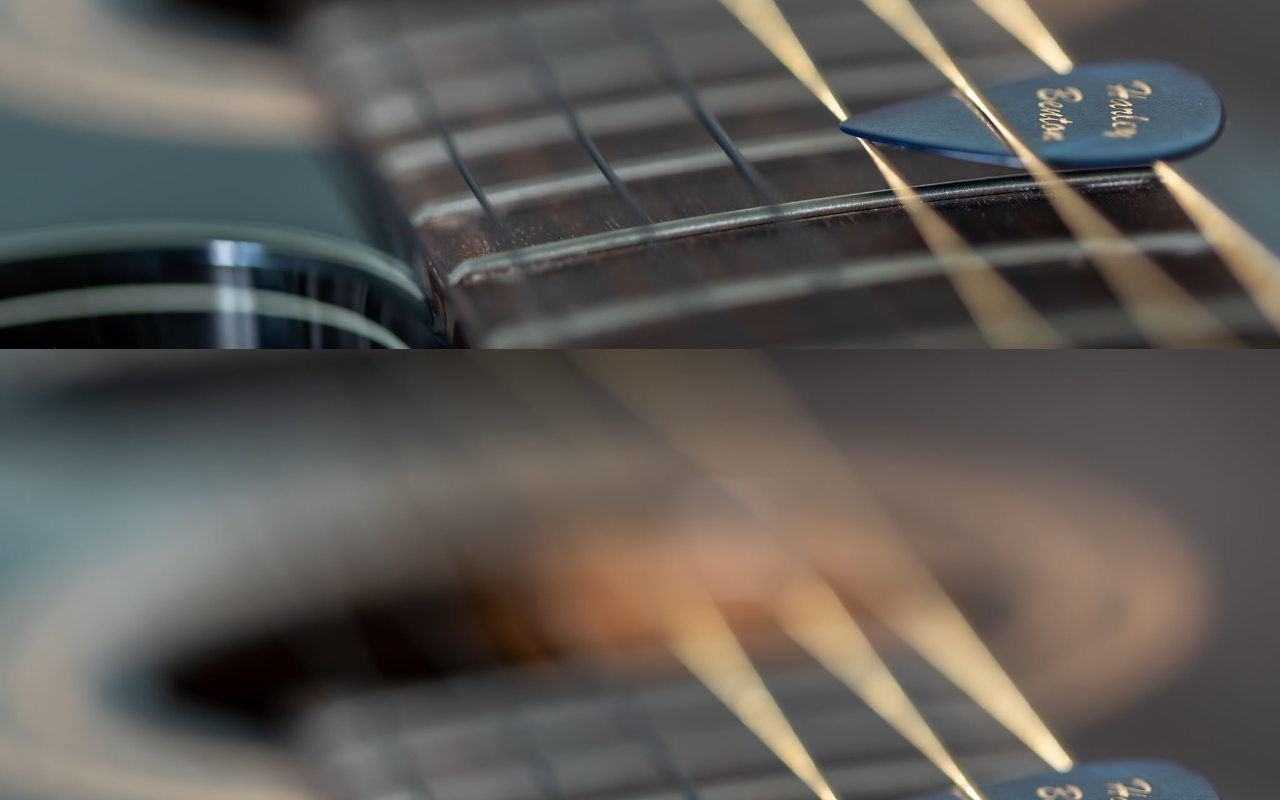
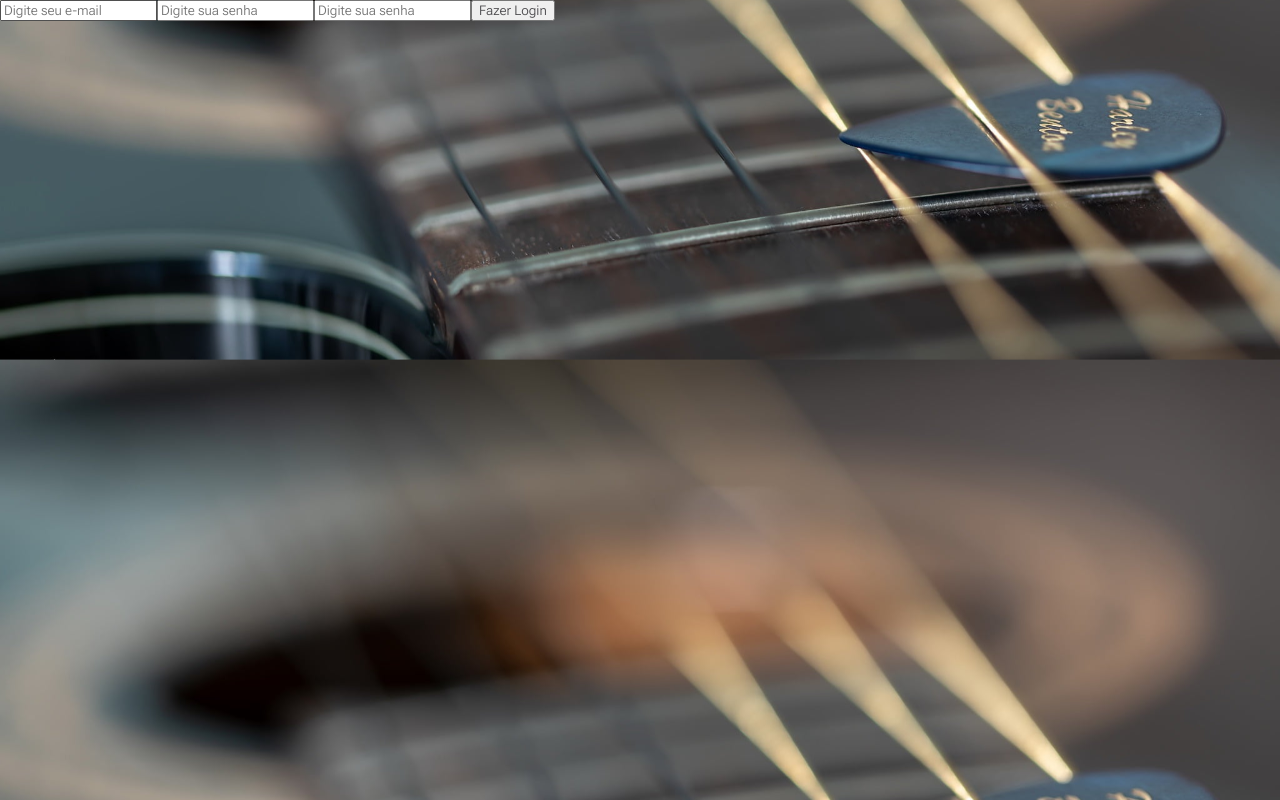
Before and after one commit to DarlanMendes/escola-ponto-musical, a React (Create React App) app: page /Login in a window 1280 px wide. Before the commit this address had no page. Built offline with nearby package versions, Linux system fonts and the light colour scheme.

Commit message:
Adição da tela de login e da API para firebase

```diff
--- a/package.json
+++ b/package.json
@@ -6,6 +6,7 @@
     "@testing-library/jest-dom": "^5.16.4",
     "@testing-library/react": "^13.3.0",
     "@testing-library/user-event": "^13.5.0",
+    "firebase": "^9.9.2",
     "react": "^18.2.0",
     "react-dom": "^18.2.0",
     "react-router-dom": "^6.3.0",
--- /dev/null
+++ b/src/Api.js
@@ -0,0 +1,13 @@
+import { app } from './Firebase'
+import { signInWithEmailAndPassword } from "firebase/auth";
+
+export default {
+
+  Login: async (auth, email, password)=>{
+
+
+
+  return  await signInWithEmailAndPassword(auth, email, password);
+
+  }
+}
--- a/src/App.js
+++ b/src/App.js
@@ -5,6 +5,7 @@ import Home from './pages/Home/Home';
 import Student from './pages/Student/Student';
 import Teacher from './pages/Teacher/Teacher';
 import Manager from './pages/Manager/Manager';
+import Login from './pages/Login/Login'
 import Navbar from './components/Navbar';
 
 function App() {
@@ -20,7 +21,7 @@ function App() {
           <Route path="/Student" element={<Student />} />
           <Route path="/Teacher" element={<Teacher />} />
           <Route path="/Manager" element={<Manager />} />
-
+          <Route path='/Login' element={<Login/>}/>
 
 
         </Routes>
--- /dev/null
+++ b/src/Firebase.js
@@ -0,0 +1,20 @@
+// Import the functions you need from the SDKs you need
+import { initializeApp } from "firebase/app";
+
+// TODO: Add SDKs for Firebase products that you want to use
+// https://firebase.google.com/docs/web/setup#available-libraries
+
+// Your web app's Firebase configuration
+// For Firebase JS SDK v7.20.0 and later, measurementId is optional
+const firebaseConfig = {
+  apiKey: "AIzaSyB3Zelx-CtVXn_ZEMFj-K9rZ7bJY6tEir8",
+  authDomain: "escola-ponto-musical.firebaseapp.com",
+  projectId: "escola-ponto-musical",
+  storageBucket: "escola-ponto-musical.appspot.com",
+  messagingSenderId: "367208620820",
+  appId: "1:367208620820:web:f01d7b24717d93771f5801",
+  measurementId: "G-09PV5F5LRY"
+};
+
+// Initialize Firebase
+export const app = initializeApp(firebaseConfig);
--- a/src/pages/Home/Home.jsx
+++ b/src/pages/Home/Home.jsx
@@ -63,6 +63,7 @@ const Home = () => {
                 <button onClick={() => { setSlideShow(false); setPosition(-100) }}>História</button>
                 <button onClick={() => { setSlideShow(false); setPosition(-200) }}>Visão</button>
                 <button onClick={() => { setSlideShow(false); setPosition(-300) }}>Contato</button>
+                <button onClick={()=>{window.location.pathname='/Login'}}>Login</button>
             </nav>
             <div className='home' style={{ transform: `translateX(${position}vw)` }}>
 
--- /dev/null
+++ b/src/pages/Login/Login.jsx
@@ -0,0 +1,54 @@
+
+import { useState } from 'react';
+import Api from '../../Api'
+import { getAuth} from "firebase/auth";
+const Login = () => {
+
+    const [email, setEmail] = useState('');
+    const [password, setPassword] = useState('');
+    const [confirmPassword, setConfirmPassword] = useState('');
+    const auth = getAuth();
+
+
+    function handleLogin(){
+        if(password===confirmPassword){
+            Api.Login(auth,email,password).then((userCredential) => {
+                // Signed in
+                const user = userCredential.user;
+               console.log(userCredential)
+            })
+            .catch((error) => {
+                const errorCode = error.code;
+                const errorMessage = error.message;
+                console.log(errorMessage);
+            });
+        }
+    }
+
+    return (
+
+
+
+
+        <div className="login--page">
+            <input type="text" placeholder='Digite seu e-mail' onChange={(e) => {
+                setEmail(e.target.value);
+            }
+            } />
+
+
+            <input type="password" placeholder='Digite sua senha' onChange={(e) => {
+                setPassword(e.target.value)
+            }}></input>
+
+            <input type="password" placeholder='Digite sua senha' onChange={(e) => {
+                setConfirmPassword(e.target.value)
+            }}></input>
+
+
+
+            <button onClick={handleLogin}>Fazer Login</button>
+        </div>
+    )
+}
+export default Login;
```
Also changed, not shown: 1 other file (tests, documents, lock files or other folders).
